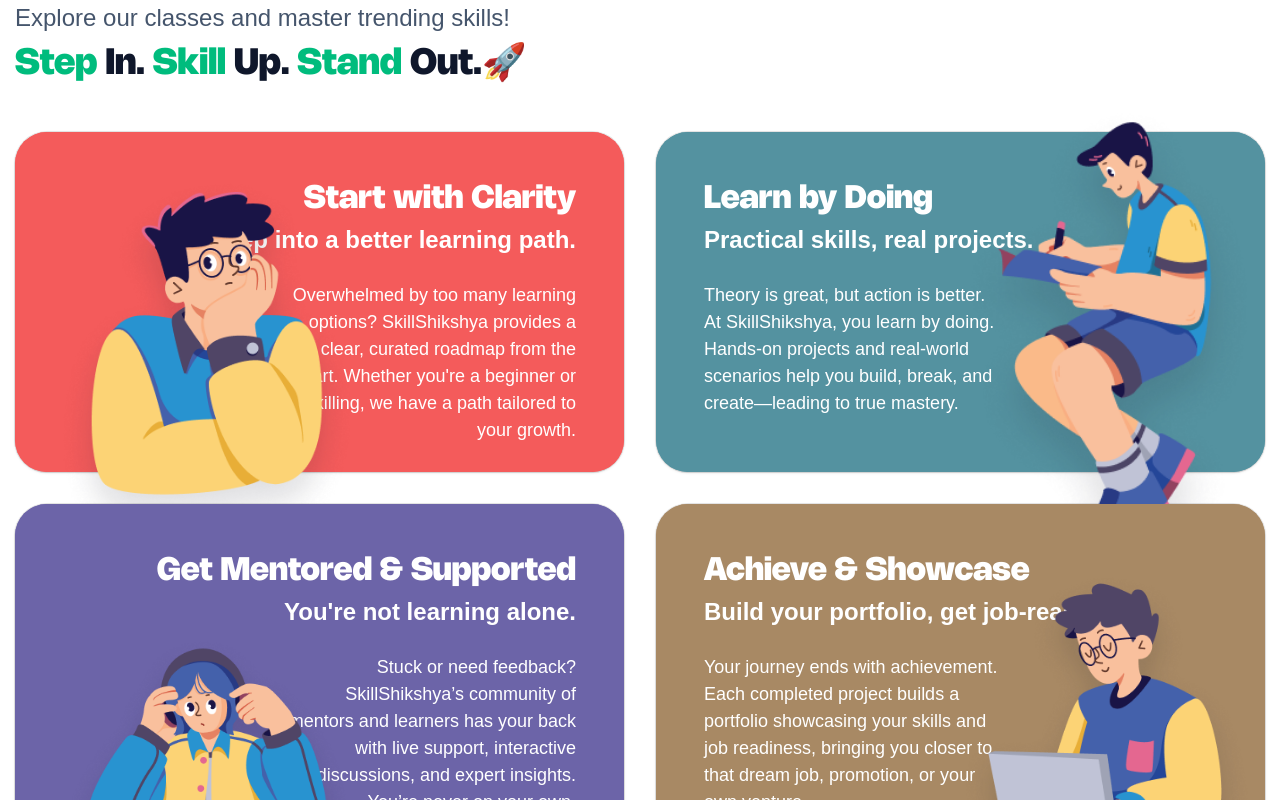
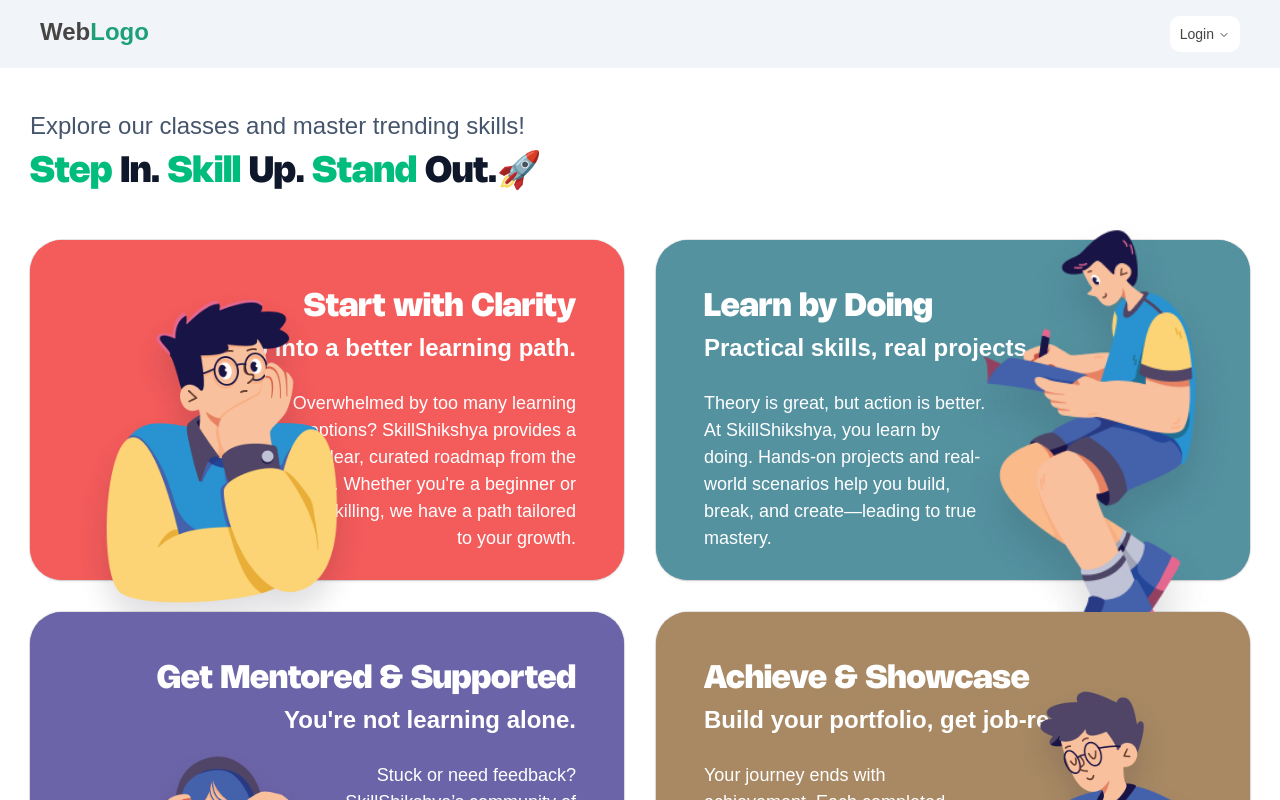
Before and after one commit to Dipushresth/frontend-trainee-test, a Next.js app: page /web in a window 1280 px wide. Shown: the top 800 px of the page. Built offline with nearby package versions, Linux system fonts and the light colour scheme.

Commit message:
added sample navbar with logo for home page routing

```diff
--- /dev/null
+++ b/app/(web)/web/layout.tsx
@@ -0,0 +1,19 @@
+"use client"
+
+import Navbar from "@/components/organisms/Navbar"
+import React from "react"
+
+export default function PagesLayout({
+  children,
+}: {
+  children: React.ReactNode
+}) {
+  return (
+    <>
+      <Navbar />
+      <div className="container">
+        <main className="pages-layout">{children}</main>
+      </div>
+    </>
+  )
+}
--- a/app/layout.tsx
+++ b/app/layout.tsx
@@ -33,15 +33,8 @@
       )}
     >
       <body>
-        <ThemeProvider
-          attribute="class"
-          defaultTheme="system"
-          enableSystem
-          disableTransitionOnChange
-        >
-          {children}
-          <Toaster position="bottom-right" richColors />
-        </ThemeProvider>
+        {children}
+        <Toaster position="bottom-right" richColors />
       </body>
     </html>
   )
--- /dev/null
+++ b/components/organisms/Navbar.tsx
@@ -0,0 +1,31 @@
+import Link from "next/link"
+import {
+  NavigationMenu,
+  NavigationMenuContent,
+  NavigationMenuItem,
+  NavigationMenuLink,
+  NavigationMenuList,
+  NavigationMenuTrigger,
+} from "../ui/navigation-menu"
+
+const Navbar = () => {
+  return (
+    <div className="mb-10 flex justify-between bg-slate-100 p-4 px-10">
+      <Link href="/" className="text-2xl font-black focus:outline-0">
+        Web<span className="text-primary-main">Logo</span>
+      </Link>
+      <NavigationMenu className="hidden xl:block">
+        <NavigationMenuList>
+          <NavigationMenuItem>
+            <NavigationMenuTrigger>Login</NavigationMenuTrigger>
+            <NavigationMenuContent>
+              <NavigationMenuLink>Sign Out</NavigationMenuLink>
+            </NavigationMenuContent>
+          </NavigationMenuItem>
+        </NavigationMenuList>
+      </NavigationMenu>
+    </div>
+  )
+}
+
+export default Navbar
--- /dev/null
+++ b/components/ui/navigation-menu.tsx
@@ -0,0 +1,164 @@
+import * as React from "react"
+import { cva } from "class-variance-authority"
+import { NavigationMenu as NavigationMenuPrimitive } from "radix-ui"
+
+import { cn } from "@/lib/utils"
+import { ChevronDownIcon } from "lucide-react"
+
+function NavigationMenu({
+  className,
+  children,
+  viewport = true,
+  ...props
+}: React.ComponentProps<typeof NavigationMenuPrimitive.Root> & {
+  viewport?: boolean
+}) {
+  return (
+    <NavigationMenuPrimitive.Root
+      data-slot="navigation-menu"
+      data-viewport={viewport}
+      className={cn(
+        "group/navigation-menu relative flex max-w-max flex-1 items-center justify-center",
+        className
+      )}
+      {...props}
+    >
+      {children}
+      {viewport && <NavigationMenuViewport />}
+    </NavigationMenuPrimitive.Root>
+  )
+}
+
+function NavigationMenuList({
+  className,
+  ...props
+}: React.ComponentProps<typeof NavigationMenuPrimitive.List>) {
+  return (
+    <NavigationMenuPrimitive.List
+      data-slot="navigation-menu-list"
+      className={cn(
+        "group flex flex-1 list-none items-center justify-center gap-0",
+        className
+      )}
+      {...props}
+    />
+  )
+}
+
+function NavigationMenuItem({
+  className,
+  ...props
+}: React.ComponentProps<typeof NavigationMenuPrimitive.Item>) {
+  return (
+    <NavigationMenuPrimitive.Item
+      data-slot="navigation-menu-item"
+      className={cn("relative", className)}
+      {...props}
+    />
+  )
+}
+
+const navigationMenuTriggerStyle = cva(
+  "group/navigation-menu-trigger inline-flex h-9 w-max items-center justify-center rounded-lg bg-background px-2.5 py-1.5 text-sm font-medium transition-all outline-none hover:bg-muted focus:bg-muted focus-visible:ring-3 focus-visible:ring-ring/50 focus-visible:outline-1 disabled:pointer-events-none disabled:opacity-50 data-popup-open:bg-muted/50 data-popup-open:hover:bg-muted data-open:bg-muted/50 data-open:hover:bg-muted data-open:focus:bg-muted"
+)
+
+function NavigationMenuTrigger({
+  className,
+  children,
+  ...props
+}: React.ComponentProps<typeof NavigationMenuPrimitive.Trigger>) {
+  return (
+    <NavigationMenuPrimitive.Trigger
+      data-slot="navigation-menu-trigger"
+      className={cn(navigationMenuTriggerStyle(), "group", className)}
+      {...props}
+    >
+      {children}{" "}
+      <ChevronDownIcon className="relative top-px ml-1 size-3 transition duration-300 group-data-popup-open/navigation-menu-trigger:rotate-180 group-data-open/navigation-menu-trigger:rotate-180" aria-hidden="true" />
+    </NavigationMenuPrimitive.Trigger>
+  )
+}
+
+function NavigationMenuContent({
+  className,
+  ...props
+}: React.ComponentProps<typeof NavigationMenuPrimitive.Content>) {
+  return (
+    <NavigationMenuPrimitive.Content
+      data-slot="navigation-menu-content"
+      className={cn(
+        "top-0 left-0 w-full p-1 ease-[cubic-bezier(0.22,1,0.36,1)] group-data-[viewport=false]/navigation-menu:top-full group-data-[viewport=false]/navigation-menu:mt-1.5 group-data-[viewport=false]/navigation-menu:overflow-hidden group-data-[viewport=false]/navigation-menu:rounded-lg group-data-[viewport=false]/navigation-menu:bg-popover group-data-[viewport=false]/navigation-menu:text-popover-foreground group-data-[viewport=false]/navigation-menu:shadow group-data-[viewport=false]/navigation-menu:ring-1 group-data-[viewport=false]/navigation-menu:ring-foreground/10 group-data-[viewport=false]/navigation-menu:duration-300 data-[motion=from-end]:slide-in-from-right-52 data-[motion=from-start]:slide-in-from-left-52 data-[motion=to-end]:slide-out-to-right-52 data-[motion=to-start]:slide-out-to-left-52 data-[motion^=from-]:animate-in data-[motion^=from-]:fade-in data-[motion^=to-]:animate-out data-[motion^=to-]:fade-out **:data-[slot=navigation-menu-link]:focus:ring-0 **:data-[slot=navigation-menu-link]:focus:outline-none md:absolute md:w-auto group-data-[viewport=false]/navigation-menu:data-open:animate-in group-data-[viewport=false]/navigation-menu:data-open:fade-in-0 group-data-[viewport=false]/navigation-menu:data-open:zoom-in-95 group-data-[viewport=false]/navigation-menu:data-closed:animate-out group-data-[viewport=false]/navigation-menu:data-closed:fade-out-0 group-data-[viewport=false]/navigation-menu:data-closed:zoom-out-95",
+        className
+      )}
+      {...props}
+    />
+  )
+}
+
+function NavigationMenuViewport({
+  className,
+  ...props
+}: React.ComponentProps<typeof NavigationMenuPrimitive.Viewport>) {
+  return (
+    <div
+      className={cn(
+        "absolute top-full left-0 isolate z-50 flex justify-center"
+      )}
+    >
+      <NavigationMenuPrimitive.Viewport
+        data-slot="navigation-menu-viewport"
+        className={cn(
+          "origin-top-center relative mt-1.5 h-(--radix-navigation-menu-viewport-height) w-full overflow-hidden rounded-lg bg-popover text-popover-foreground shadow ring-1 ring-foreground/10 duration-100 md:w-(--radix-navigation-menu-viewport-width) data-open:animate-in data-open:zoom-in-90 data-closed:animate-out data-closed:zoom-out-90",
+          className
+        )}
+        {...props}
+      />
+    </div>
+  )
+}
+
+function NavigationMenuLink({
+  className,
+  ...props
+}: React.ComponentProps<typeof NavigationMenuPrimitive.Link>) {
+  return (
+    <NavigationMenuPrimitive.Link
+      data-slot="navigation-menu-link"
+      className={cn(
+        "flex items-center gap-2 rounded-lg p-2 text-sm transition-all outline-none hover:bg-muted focus:bg-muted focus-visible:ring-3 focus-visible:ring-ring/50 focus-visible:outline-1 in-data-[slot=navigation-menu-content]:rounded-md data-active:bg-muted/50 data-active:hover:bg-muted data-active:focus:bg-muted [&_svg:not([class*='size-'])]:size-4",
+        className
+      )}
+      {...props}
+    />
+  )
+}
+
+function NavigationMenuIndicator({
+  className,
+  ...props
+}: React.ComponentProps<typeof NavigationMenuPrimitive.Indicator>) {
+  return (
+    <NavigationMenuPrimitive.Indicator
+      data-slot="navigation-menu-indicator"
+      className={cn(
+        "top-full z-1 flex h-1.5 items-end justify-center overflow-hidden data-[state=hidden]:animate-out data-[state=hidden]:fade-out data-[state=visible]:animate-in data-[state=visible]:fade-in",
+        className
+      )}
+      {...props}
+    >
+      <div className="relative top-[60%] h-2 w-2 rotate-45 rounded-tl-sm bg-border shadow-md" />
+    </NavigationMenuPrimitive.Indicator>
+  )
+}
+
+export {
+  NavigationMenu,
+  NavigationMenuList,
+  NavigationMenuItem,
+  NavigationMenuContent,
+  NavigationMenuTrigger,
+  NavigationMenuLink,
+  NavigationMenuIndicator,
+  NavigationMenuViewport,
+  navigationMenuTriggerStyle,
+}
--- a/shared/components/Sidebar.tsx
+++ b/shared/components/Sidebar.tsx
@@ -10,10 +10,10 @@
   return (
     <aside className="hidden w-65 overflow-auto border-r border-black/5 bg-slate-50 md:block">
       <div className="p-6">
-        <div className="mb-8 flex items-center gap-2">
+        <Link href="/" className="mb-8 flex items-center gap-2">
           <Gauge className="h-6 w-6 text-blue-500" />
           <span className="text-2xl font-bold">DashBoard</span>
-        </div>
+        </Link>
         <nav className="space-y-1">
           {navItems.map(({ href, label, icon: Icon }) => {
             const isActive = pathname === href || pathname.startsWith(href)
```
